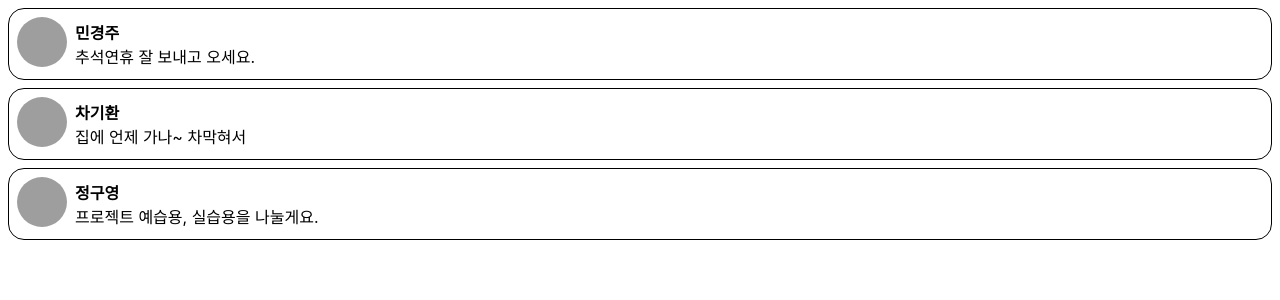
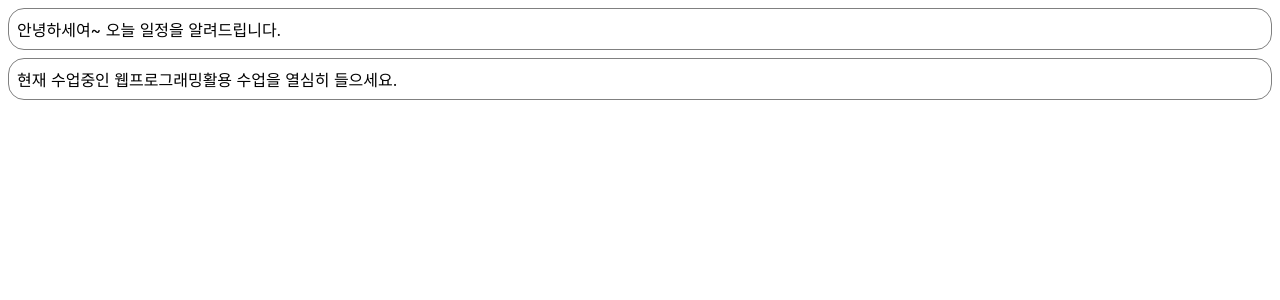
Before and after one commit to MKJPolytech/ReactProject2024, a React (Create React App) app in the folder reactproject/: page / in a window 1280 px wide. Shown: the top 300 px of the page. Built offline with nearby package versions, Linux system fonts and the light colour scheme; grey boxes are pictures that could not be loaded.

Commit message:
react 6장

```diff
--- /dev/null
+++ b/reactproject/src/chp06/Notification.css
@@ -0,0 +1,13 @@
+.wrapper {
+    margin: 8px;
+    padding: 8px;
+    display: flex;
+    flex-direction: row;
+    border: 1px solid grey;
+    border-radius: 16px;
+}
+messageText {
+    color:magenta;
+    fontSize: 16px;
+
+}
--- /dev/null
+++ b/reactproject/src/chp06/Notification.jsx
@@ -0,0 +1,46 @@
+import React from "react";
+import "./Notification.css";
+// const styles = {
+//     wrapper:{
+//         margin: 8,
+//         padding: 8,
+//         display: "flex",
+//         flexDirection: "row",
+//         border: "1px solid grey",
+//         borderRadius: 16,
+//     },
+//     messageText: {
+//         color:"magenta",
+//         fontSize: 16,
+//
+//     }
+// }Notification.css 외부 꺼 사용
+
+class Notification extends React.Component {
+    constructor(props) {
+        super(props); //Component 가 생성될 때 props 를 전달받을 수 있는 매개변수를 갖는 생성자가 호출된다.
+
+        this.state = {}
+    }
+
+    render() {
+        return (
+            <div className="wrapper">
+              <span className="messageText">
+                  {this.props.message}
+              </span>
+            </div>
+        );
+    }
+}
+
+export default Notification;
+
+// render() {
+//     return (
+//         <div style={styles.wrapper}>
+//               <span style={styles.messageText}>
+//                   {this.props.message}
+//               </span>
+//         </div>
+//     ); render 과거버전
--- /dev/null
+++ b/reactproject/src/chp06/NotificationList.jsx
@@ -0,0 +1,65 @@
+import React from "react";
+import Notification from "./Notification";
+import notification from "./Notification";
+
+const reservedNotifications = [
+    {
+        message: "안녕하세여~ 오늘 일정을 알려드립니다."
+    },
+    {
+        message: "현재 수업중인 웹프로그래밍활용 수업을 열심히 들으세요."
+    },
+    {
+        message: "열심히 듣고 Git에 Commit한 후 하교하시면 됩니다."
+    }
+]
+
+var timer;
+
+class NotificationList extends React.Component {
+    constructor(props) {
+        super(props);
+
+        this.state = {
+          notifications: [],
+        };
+    }
+
+    componentDidMount() {
+        const {notifications} = this.state;
+
+        timer = setInterval(() => {
+            if(notifications.length < reservedNotifications.length){
+                const index = notifications.length
+                notifications.push(reservedNotifications[index]);
+                this.setState({
+                    notifications: notifications,
+                })
+            }
+            else{
+               clearInterval(timer);
+            }
+        },2000);
+    }
+
+    componentWillUnmount() {    //요기 없으면 로딩 엄청 느림
+        if (timer){                 //타이머 있을 때에만, 로딩 속도 더욱 개선
+            clearInterval(timer);
+        }
+
+    }
+
+    render() {
+        return(
+            <div>
+                {
+                    this.state.notifications.map((notification) => {
+                        return<Notification message={notification.message}/>
+                    })
+                }
+            </div>
+        )
+    }
+}
+
+export default NotificationList;
--- a/reactproject/src/index.js
+++ b/reactproject/src/index.js
@@ -11,6 +11,7 @@
 import Clock from "./chp04/Clock";
 
 import CommentList from "./chp05/CommentList";
+import NotificationList from "./chp06/NotificationList";
 
 const root = ReactDOM.createRoot(document.getElementById('root'));
 // setInterval(() =>
@@ -25,7 +26,7 @@
 // )
 root.render(
   <React.StrictMode>
-    <CommentList />
+    <NotificationList />
   </React.StrictMode>
 );
 
```
